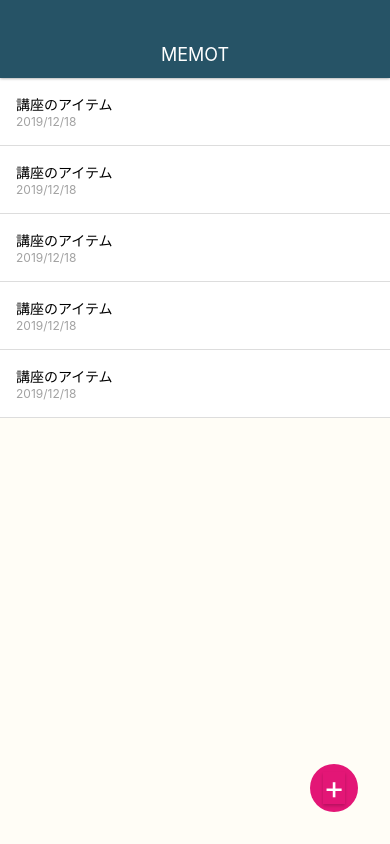
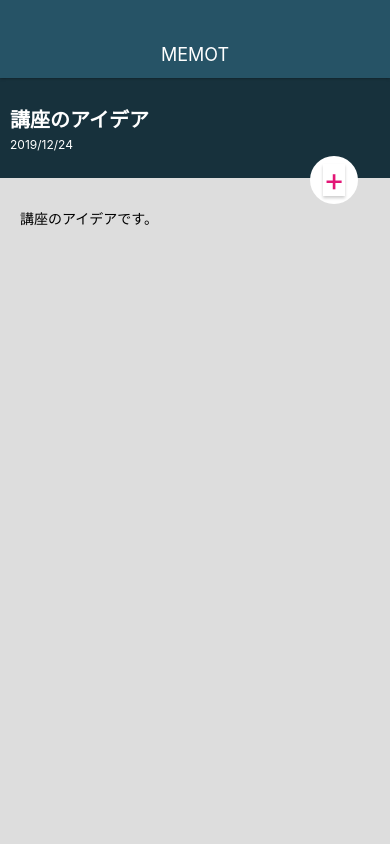
Before and after one commit to ryou15822/Memoapp, a React Native app: screen / in a window 390 px wide. Built offline with nearby package versions, Linux system fonts and the light colour scheme.

Commit message:
Style MemoDetailScreen

```diff
--- a/App.js
+++ b/App.js
@@ -2,14 +2,14 @@
 import { StyleSheet, View } from 'react-native';
 
 import Appbar from './src/components/Appbar';
-import MemoListScreen from './src/screens/MemoListScreen';
+import MemoDetailScreen from './src/screens/MemoDetailScreen';
 
 export default class App extends React.Component {
   render() {
     return (
     <View style={styles.container}>
       <Appbar />
-      <MemoListScreen />
+      <MemoDetailScreen />
     </View>
     );
   }
--- a/src/elements/CircleButton.js
+++ b/src/elements/CircleButton.js
@@ -3,9 +3,19 @@
 
 class CircleButton extends React.Component {
   render() {
+    const { style, color } = this.props;
+
+    let bgColor = '#E31676';
+    let textColor = '#fff';
+
+    if (color === 'white') {
+      bgColor = '#fff';
+      textColor = '#E31676';
+    }
+
     return (
-      <View style={styles.circleButton}>
-         <Text style={styles.circleButtonTitle}>
+      <View style={[styles.circleButton, style, { backgroundColor: bgColor }]}>
+         <Text style={[styles.circleButtonTitle, { color: textColor }]}>
            {this.props.children}
          </Text>
       </View>
@@ -20,7 +30,6 @@
     right: 32,
     width: 48,
     height: 48,
-    backgroundColor: '#E31676',
     borderRadius: 24,
     justifyContent: 'center',
     alignItems: 'center',
@@ -28,7 +37,6 @@
   circleButtonTitle: {
     fontSize: 32,
     lineHeight: 32,
-    color: '#FFF',
     shadowColor: '#000',
     shadowOffset: { width: 0, height: 2 },
     shadowOpacity: 0.2,
--- /dev/null
+++ b/src/screens/MemoDetailScreen.js
@@ -0,0 +1,63 @@
+import React from 'react';
+import { StyleSheet, View, Text } from 'react-native';
+
+import CircleButton from '../elements/CircleButton';
+
+class MemoDetailScreen extends React.Component {
+  render() {
+    return (
+    <View style={styles.container}>
+      <View>
+        <View style={styles.memoHeader}>
+           <Text style={styles.memoHeaderTitle}>講座のアイデア</Text>
+           <Text style={styles.memoHeaderDate}>2019/12/24</Text>
+        </View>
+      </View>
+
+      <View style={styles.memoContent}>
+        <Text>
+          講座のアイデアです。
+        </Text>
+      </View>
+
+      <CircleButton color="white" style={styles.editButton}>+</CircleButton>
+    </View>
+    );
+  }
+}
+
+const styles = StyleSheet.create({
+  container: {
+    flex: 1,
+    width: '100%',
+  },
+  memoHeader: {
+    height: 100,
+    backgroundColor: '#17313C',
+    justifyContent: 'center',
+    padding: 10,
+  },
+  memoHeaderTitle: {
+    fontSize: 20,
+    fontWeight: 'bold',
+    color: '#fff',
+    marginBottom: 4,
+  },
+  memoHeaderDate: {
+    fontSize: 12,
+    color: '#fff',
+  },
+  memoContent: {
+    paddingTop: 30,
+    paddingLeft: 20,
+    paddingRight: 20,
+    paddingBottom: 20,
+    backgroundColor: '#ddd',
+    flex: 1,
+  },
+  editButton: {
+    top: 78,
+  },
+});
+
+export default MemoDetailScreen;
```
